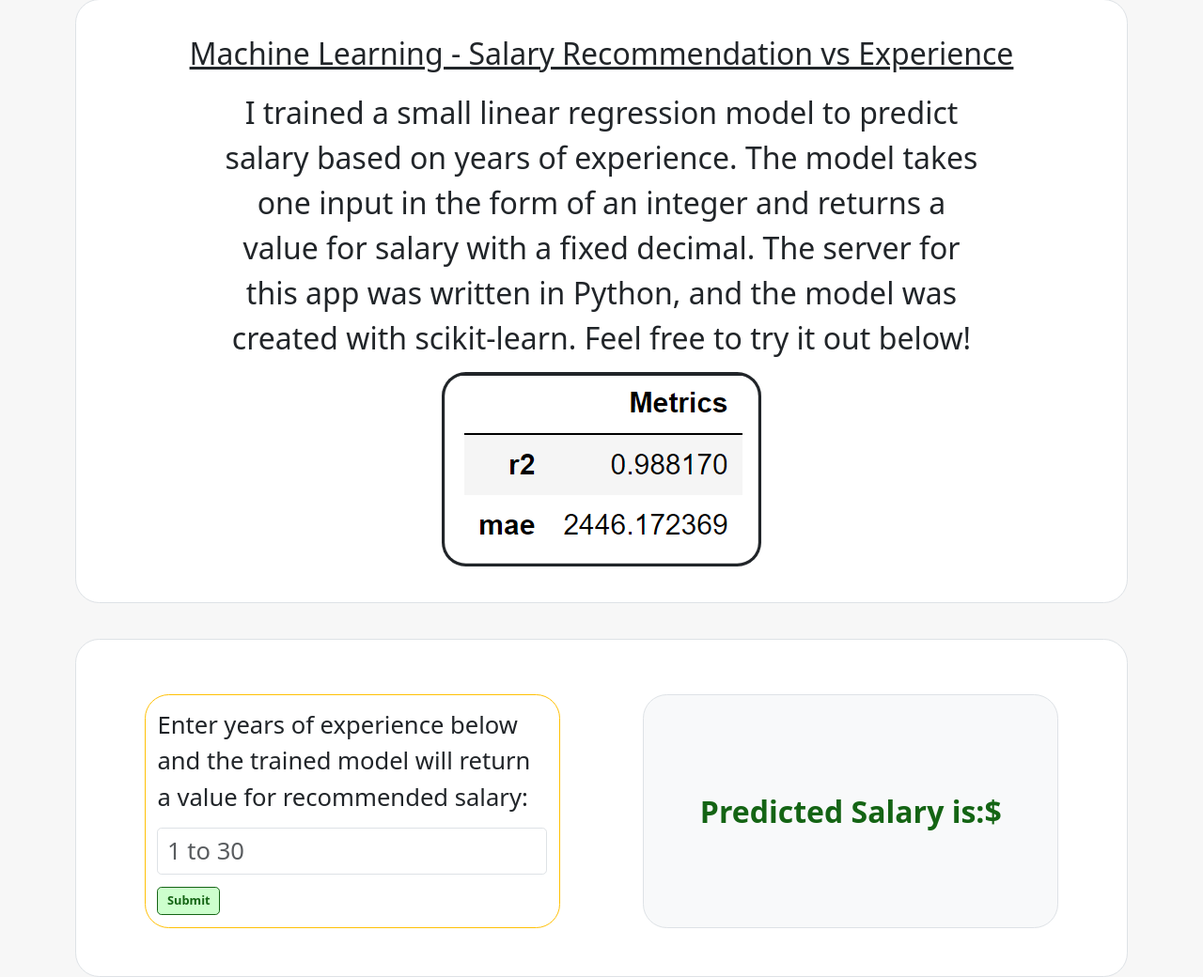
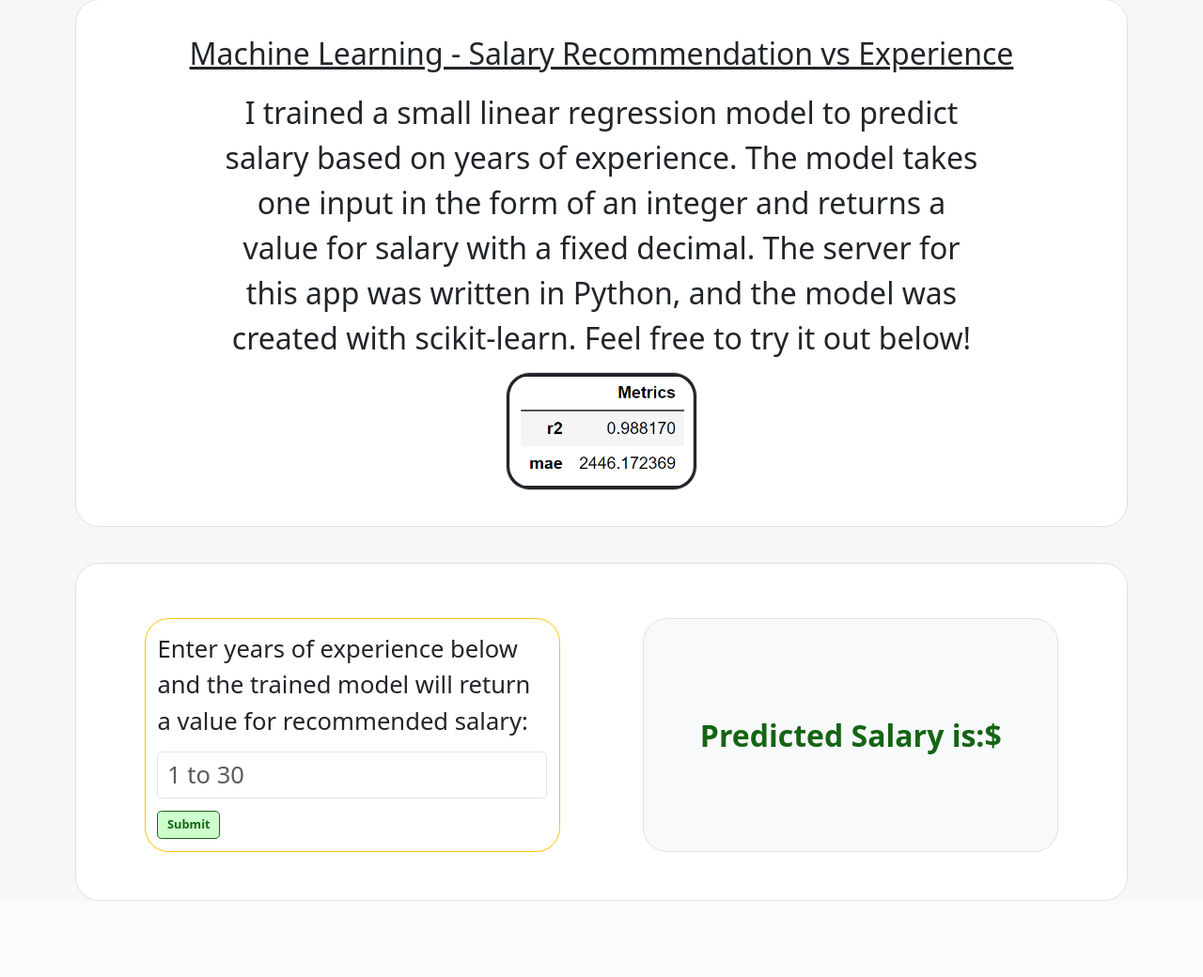
Before and after one commit to ctlcoding/mysite, a Flask app: page /ml in a window 1280 px wide. Shown: the part 83-1123 px from the top of the page at 94% size. After the commit the page ends 1042 px from the top, so only its background shows below. Run offline with Flask 3, Linux system fonts and the light colour scheme; parts of the project's set-up code (start-up, migrations or seed data) failed here and were passed over; some libraries are stand-ins or nearby versions.

Commit message:
revised ml; changed formatting for about me

```diff
--- a/templates/partials/ml.html
+++ b/templates/partials/ml.html
@@ -9,7 +9,7 @@
                 <p class="my-3">I trained a small linear regression model to predict salary based on years of experience.  The model takes one input in the form of an integer and returns a value for salary with a fixed decimal.
                 The server for this app was written in Python, and the model was created with scikit-learn.  Feel free to try it out below!
                 </p>
-                <img src="{{url_for('static',filename='metrics.png')}}" class="img-fluid rounded-5 p-1 bg-dark" alt="...">
+                <img src="{{url_for('static',filename='metrics.png')}}" class="w-25 img-fluid img-thumbnail rounded-5 p-1 bg-dark" alt="...">
             </div>
     </div>
 </div>
```
